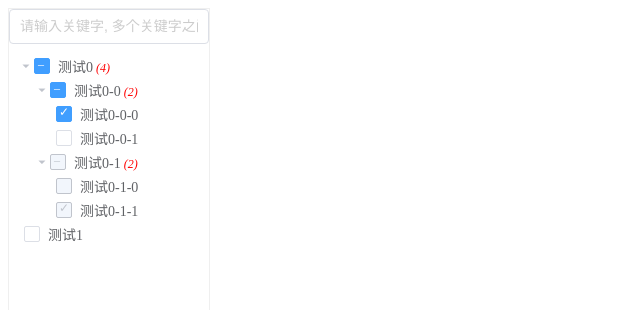
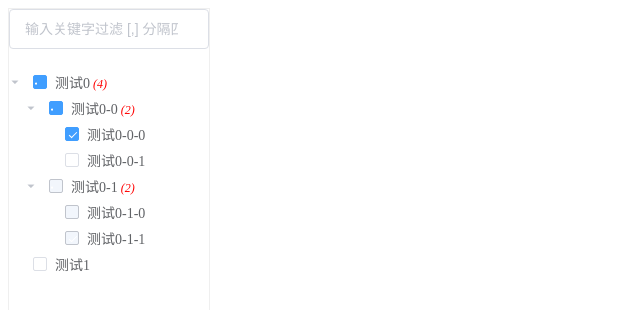
Before and after one commit to Oxrial/vue-huge-tree-oxr, a Vue app: page / in a window 1280 px wide. Shown: the top 310 px of the page, without its empty margins (0-640 px from the left). Built offline with nearby package versions, Linux system fonts and the light colour scheme.

Commit message:
add element-ui, update input search

```diff
--- a/package.json
+++ b/package.json
@@ -16,6 +16,7 @@
   },
   "dependencies": {
     "core-js": "^3.3.2",
+    "element-ui": "^2.15.13",
     "vue": "^2.6.10"
   },
   "devDependencies": {
@@ -26,6 +27,7 @@
     "@vue/cli-service": "^4.0.0",
     "@vue/eslint-config-prettier": "^5.0.0",
     "babel-eslint": "^10.0.3",
+    "babel-plugin-component": "^1.1.1",
     "compression-webpack-plugin": "^3.0.0",
     "eslint": "^5.16.0",
     "eslint-config-elemefe": "^0.3.0",
--- a/src/checkbox/Checkbox.vue
+++ b/src/checkbox/Checkbox.vue
@@ -1,21 +1,25 @@
-<!--
- * @Description: Checkbox
- * @Author: shenxh
- * @Date: 2022-04-27 10:18:47
- * @LastEditors: shenxh
- * @LastEditTime: 2022-04-27 20:29:29
--->
-
 <template>
   <div :class="['check-box']">
+    <el-tooltip
+      effect="dark"
+      content="至多一次选择1000条"
+      placement="top-start"
+      :disabled="node.isLeaf || node.leafCount <= checkOver"
+    >
       <div
         v-if="showBox"
         :class="[
           'box',
-        { 'is-checked': checked, 'is-part-checked': indeterminate, 'is-disabled': disabled }
+          {
+            'is-checked': checked,
+            'is-part-checked': indeterminate,
+            'is-disabled': disabled,
+            'check-pver': !node.isLeaf && node.leafCount > checkOver
+          }
         ]"
         @click="onChecked"
-    ></div>
+      />
+    </el-tooltip>
     <div @click="onSingleChecked" @dblclick="onDBLChecked">
       <slot />
     </div>
@@ -32,6 +36,7 @@ export default {
   },
   components: {},
   props: {
+    checkOver: { type: Number, default: 1000 },
     checked: { type: Boolean, default: false },
     indeterminate: { type: Boolean, default: false },
     disabled: { type: Boolean, default: false },
@@ -107,24 +112,43 @@ export default {
     height: 14px;
     margin-right: 8px;
     border-radius: 2px;
+    box-sizing: border-box;
     border: 1px solid #dcdfe6;
     cursor: pointer;
     &:hover {
       border-color: #409eff;
     }
     &::after {
-      content: '\2713';
+      content: '';
       position: absolute;
-      left: 2px;
-      top: -2px;
-      font-size: 12px;
-      transform: scale(0);
+      box-sizing: content-box;
+      border: 1px solid #fff;
+      border-left: 0;
+      border-top: 0;
+      height: 7px;
+      left: 5px;
+      top: 2px;
+      transform: rotate(45deg) scaleY(0);
+      width: 3px;
+      transition: transform 0.15s ease-in 0.05s;
+      transform-origin: center;
     }
     // 子元素部分选中
     &.is-part-checked::after {
-      content: '\2013';
-      left: 3px;
-      top: -2px;
+      content: '';
+      position: absolute;
+      display: block;
+      background-color: #fff;
+      height: 2px;
+      transform: scale(0.5);
+      left: 0;
+      right: 0;
+      top: 6px;
+    }
+    &.is-checked {
+      &::after {
+        transform: rotate(45deg) scaleY(1);
+      }
     }
     &.is-checked,
     &.is-part-checked {
@@ -132,9 +156,6 @@ export default {
       background-color: #409eff;
       border-color: #409eff;
       transition: all 0.25s;
-      &::after {
-        transform: scale(1);
-      }
     }
     &.is-disabled {
       background: #f2f6fc;
@@ -142,6 +163,9 @@ export default {
       border-color: #c0c4cc;
       cursor: not-allowed;
     }
+    &.check-over {
+      cursor: not-allowed;
+    }
   }
 }
 </style>
--- /dev/null
+++ b/src/element-variables.scss
@@ -0,0 +1,5 @@
+$--font-path: '~element-ui/lib/theme-chalk/fonts';
+
+@import '~element-ui/packages/theme-chalk/src/base.scss';
+@import '~element-ui/packages/theme-chalk/src/tooltip.scss';
+@import '~element-ui/packages/theme-chalk/src/input.scss';
--- a/src/huge-tree/HugeTree.vue
+++ b/src/huge-tree/HugeTree.vue
@@ -1,34 +1,23 @@
-<!--
- * @Description: HugeTree
- * @Author: shenxh
- * @Date: 2022-04-27 10:18:47
- * @LastEditors: shenxh
- * @LastEditTime: 2022-05-20 10:26:29
--->
-
 <template>
   <div class="huge-tree">
     <section class="search-bar" v-if="showSearchBar">
-      <slot name="search-bar"></slot>
-      <div class="input">
-        <input
-          type="text"
-          class="filter-input"
-          :placeholder="placeholder"
+      <slot
+        name="pre-input"
+        :func="
+          val => {
+            keyword = val;
+            init();
+          }
+        "
+      >
+        <el-input
           v-model="keyword"
+          clearable
+          placeholder="输入关键字过滤 [,] 分隔匹配"
           @keyup.13="init"
           @input="debounceInput"
         />
-        <i
-          class="clear-input"
-          v-if="keyword"
-          @click="
-            keyword = '';
-            init();
-          "
-        ></i>
-      </div>
-      <!-- <button class="search-btn" @click="init">搜索</button> -->
+      </slot>
     </section>
     <section v-if="renderList.length" ref="content-wrap" class="content-wrap" @scroll="onScroll">
       <div class="tree-phantom" :style="`height: ${phantomHeight}px`"></div>
@@ -45,12 +34,18 @@
               }
             ]"
             :style="`margin-left: ${(item.path.length - 1) * Number(indent)}px`"
+            @click="expandOnClickNode && onExpand(item, index)"
           >
             <div
               v-if="!item.isLeaf"
               :class="[item.isLeaf ? 'leaf-node' : 'expand-node', { 'is-expand': item.isExpand }]"
               @click="onExpand(item, index)"
-            ></div>
+            >
+              <slot name="exxpandicon" />
+            </div>
+            <div v-else>
+              <slot name="itemicon"><div class="item-node" /> </slot>
+            </div>
             <xx-checkbox
               v-model="item.checked"
               :indeterminate="item.indeterminate"
@@ -117,8 +112,10 @@ export default {
     'xx-checkbox': Checkbox
   },
   props: {
+    checkOver: { type: Number, default: 1000 },
+    /**强制使用id，提高性能 */
     // 每个树节点用来作为唯一标识的属性，整棵树应该是唯一的
-    nodeKey: { type: String, default: 'id' },
+    // nodeKey: { type: String, default: 'id' },
     // 是否高亮当前选中节
     highlightCurrent: { type: Boolean, default: false },
     // 展开层级 -1: 展开全部; 1: 只展示第一层(最外层); 2: 展示到第二层; ...
@@ -214,7 +211,7 @@ export default {
       if (this.big._data.length === 0) return;
       if (op === 'init') {
         this.flatTree(this.big._data);
-        this.big.list.forEach(node => (this.big.listMap[node[this.nodeKey]] = node));
+        this.big.list.forEach(node => (this.big.listMap[node.id] = node));
       }
       this.initFilter(op);
       if (op === 'init' || op === 'restore') this.initExpand();
@@ -236,6 +233,10 @@ export default {
         this.setExpand(this.defaultExpandedKeys);
         return;
       }
+      this.initExpandTrigger();
+      this.setCount();
+    },
+    initExpandTrigger() {
       // if (/^\d+$/.test(this.expandLevel)) {
       if (this.expandLevel !== -1) {
         this.big.filterList.forEach(node => {
@@ -251,9 +252,7 @@ export default {
           this.initNode(node);
         });
       }
-      this.setCount();
     },
-
     // 指定id展开
     setExpand(keys = []) {
       if (keys.length <= 0) return;
@@ -265,7 +264,7 @@ export default {
           node.isExpand = false;
           node.isHidden = Boolean(!ids.includes(node.parentKey));
         } else {
-          node.isExpand = Boolean(ids.includes(node[this.nodeKey]));
+          node.isExpand = Boolean(ids.includes(node.id));
           node.isHidden = false;
         }
         this.initNode(node);
@@ -304,7 +303,7 @@ export default {
         return;
       }
       if (nodes.length > 0) {
-        const keys = nodes.map(i => i[this.nodeKey]);
+        const keys = nodes.map(i => i.id);
         this.setCheckedKeys(keys);
       }
     },
@@ -334,14 +333,13 @@ export default {
     // 点击 label
     onClickLabel(node) {
       this.selectedNode = node;
-
       this.$emit('click-label', node);
     },
 
     // 发送给父组件选中信息
     emitChecked() {
       this.big.checkedNodes = this.big.list.filter(i => i.checked || i.indeterminate); // 返回”所有“选中的节点 或者 父节点(子节点部分选中)
-      this.big.checkedKeys = this.big.checkedNodes.map(i => i[this.nodeKey]);
+      this.big.checkedKeys = this.big.checkedNodes.map(i => i.id);
       this.$emit('check-change', this.big.checkedKeys, this.big.checkedNodes);
       this.setCount();
     },
@@ -479,8 +477,10 @@ export default {
     // 回到顶部
     backToTop() {
       this.$nextTick(() => {
-        this.$refs['content-wrap'].scrollTop = 0;
-        this.setRenderRange();
+        if (this.$refs['content-wrap']) {
+          this.$refs['content-wrap'].scrollTop = 0;
+          this.setRenderRange();
+        }
       });
     },
 
@@ -569,72 +569,11 @@ export default {
   flex-direction: column;
   min-height: 50px;
   height: 100%;
+  * {
+    transition: all 0.3s ease-in-out;
+  }
   .search-bar {
-    display: flex;
-    margin-bottom: 10px;
-    .input {
-      flex: 1;
-      position: relative;
-      .filter-input {
-        box-sizing: border-box;
-        width: 100%;
-        height: 35px;
-        line-height: 35px;
-        font-size: 14px;
-        padding: 0 10px;
-        border-radius: 4px;
-        border: 1px solid #dcdfe6;
-        outline: none;
-        color: #606266;
-        background-color: #fff;
-        transition: border-color 0.2s cubic-bezier(0.645, 0.045, 0.355, 1);
-        &:focus {
-          border-color: #409eff;
-        }
-        &::placeholder {
-          font-size: 14px;
-          color: #ccc;
-        }
-      }
-      .clear-input {
-        position: absolute;
-        font-style: normal;
-        width: 12px;
-        height: 12px;
-        border-radius: 50%;
-        top: 10px;
-        right: 8px;
-        border: 1px solid #ccc;
-        color: #ccc;
-        display: inline-block;
-        cursor: pointer;
-        &::after {
-          content: '\2716';
-          color: #ccc;
-          position: absolute;
-          top: -5px;
-          left: 0px;
-          transform: scale(0.4);
-        }
-        &:hover {
-          border-color: #aaa;
-          color: #aaa;
-          &::after {
-            color: #aaa;
-          }
-        }
-      }
-    }
-    .search-btn {
-      width: 50px;
-      background-color: #409eff;
-      color: #ffffff;
-      border: none;
-      cursor: pointer;
-      &:hover {
-        background-color: #228af1;
-      }
-    }
+    margin-bottom: 20px;
   }
   .content-wrap {
     position: relative;
@@ -655,7 +594,7 @@ export default {
       .item {
         display: flex;
         align-items: center;
-        padding: 2px 18px 2px 15px;
+        cursor: pointer;
         &:hover {
           background-color: #f9fafc;
         }
@@ -665,12 +604,18 @@ export default {
         &.is-hidden {
           display: none;
         }
+        .expand-node,
+        .item-node {
+          width: 24px;
+          height: 26px;
+          line-height: 26px;
+          cursor: auto;
+        }
         .expand-node {
           position: relative;
-          right: 4px;
-          width: 10px;
-          height: 10px;
-          line-height: 10px;
+          display: flex;
+          justify-self: center;
+          align-items: center;
           cursor: pointer;
           &:hover {
             color: #409eff;
--- a/src/main.js
+++ b/src/main.js
@@ -1,8 +1,10 @@
 import Vue from 'vue';
 import App from './App.vue';
-
+import RequireComponents from './components';
+import './element-variables.scss';
 Vue.config.productionTip = false;
 
+Vue.use(RequireComponents);
 new Vue({
   render: h => h(App)
 }).$mount('#app');
--- a/src/utils/util.js
+++ b/src/utils/util.js
@@ -9,13 +9,13 @@ export function isIncludesKeyword(node, keyword, list) {
   // const keywords = keyword.split(/[,，]/).filter(v => v);
   const keywords = keyword.split(',').filter(v => v);
   // const isInclude = node.label.includes(keyword);
-  const isInclude = keywords.some(keyword => node.label.includes(keyword));
+  const isInclude = keywords.some(keyword => node.label.includes(keyword.toLowerCase()));
   if (isInclude) {
     // 自己匹配上了
     return true;
   }
   if (!node.isLeaf) {
-    const allDirectChildren = list.filter(i => i.parentId === node.id);
+    const allDirectChildren = list.filter(i => i.parentKey === node.id);
     return allDirectChildren.some(i => isIncludesKeyword(i, keyword, list));
   }
   return false;
@@ -33,7 +33,7 @@ export function isCheckedOrIndeterminate(node, list) {
     return true;
   }
   if (!node.isLeaf) {
-    const allDirectChildren = list.filter(i => i.parentId === node.id);
+    const allDirectChildren = list.filter(i => i.parentKey === node.id);
     return allDirectChildren.some(i => isCheckedOrIndeterminate(i, list));
   }
   return false;
```
Also changed, not shown: babel.config.js (+10 -1 lines), src/components.js (added, +7 -0 lines), 1 other file (tests, documents, lock files or other folders). Lines whose indentation alone changed are shown as unchanged.
